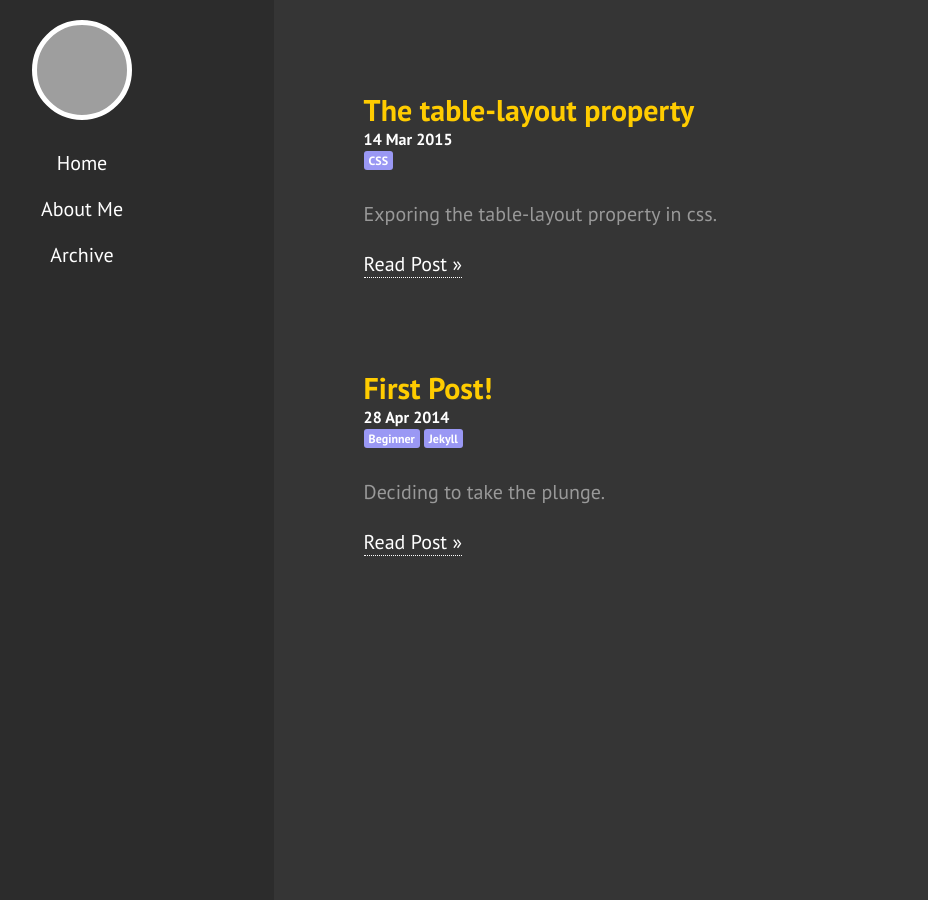
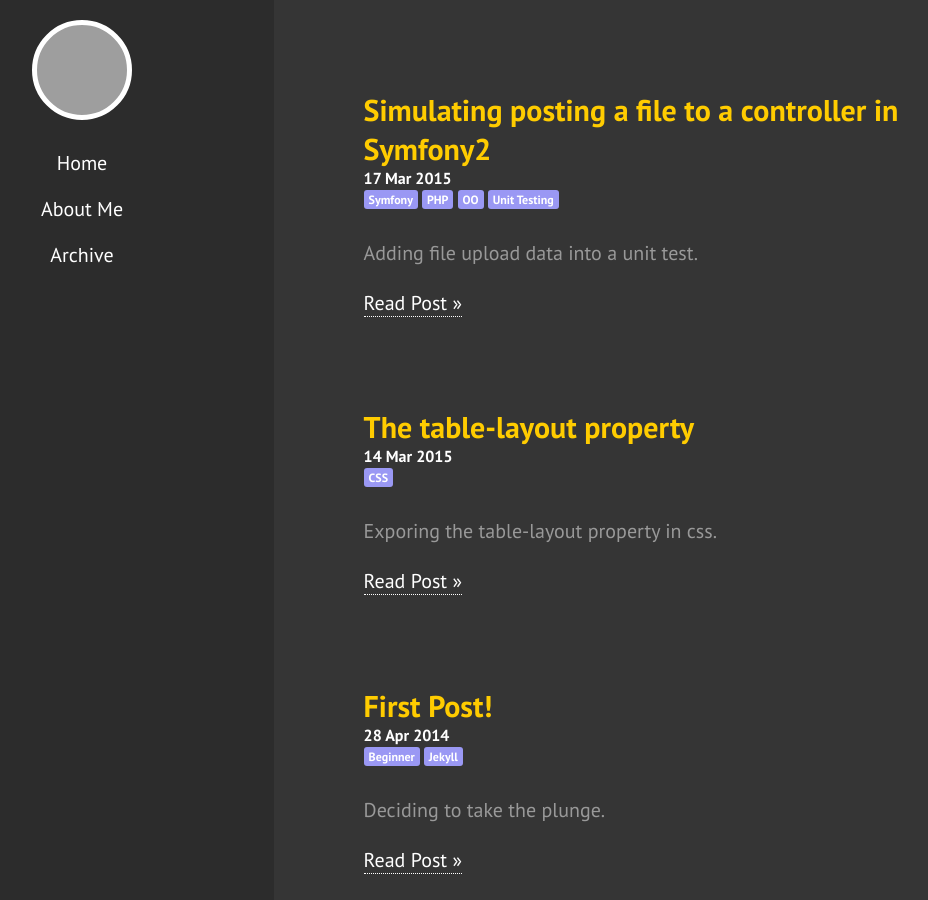
Before and after one commit to alexwyett/alexwyett.github.io, a Jekyll site: the page built from index.md, in a window 1280 px wide. Shown: the whole page, without its empty margins (110-1038 px from the left). Built offline with Jekyll 4.4.1, drawn with Linux system fonts in a browser that asks for light colours; nearby versions of some CDN libraries; grey boxes are pictures that could not be loaded.

Commit message:
New post.

```diff
--- a/_data/tags.yml
+++ b/_data/tags.yml
@@ -21,3 +21,12 @@
 
 - slug: html
   name: HTML
+
+- slug: symfony
+  name: Symfony
+
+- slug: unit-testing
+  name: Unit Testing
+
+- slug: oo
+  name: OO
--- /dev/null
+++ b/_posts/2015-03-17-simulating-file-posts-in-symfony-2.md
@@ -0,0 +1,16 @@
+---
+layout: post
+category : blog
+tagline: ""
+tags : [symfony,php,oo,unit-testing]
+title: "Simulating posting a file to a controller in Symfony2"
+excerpt: Adding file upload data into a unit test.
+---
+
+A lot of my <a href="http://www.originalcottages.co.uk" rel="nofollow">work</a> consists of building and maintaining a <a href="http://en.wikipedia.org/wiki/Representational_state_transfer" rel="nofollow">restful api</a>.  An important aspect of this is writing unit tests which help enforce consistency across our ever expanding codebase.
+
+One unit test that needed to be implemented was testing a route which allowed a file upload.  Since there isn't a way to post a form, the test needed to simluate the file upload using another method.  Fortunately, this is were Symfony's <a href="http://api.symfony.com/2.3/Symfony/Component/HttpFoundation/File/UploadedFile.html" rel="nofollow">UploadedFile</a> object is useful.
+
+The gist below is a quick example of what was required to test the controller endpoint.  Feel free to make any suggestions or improvements.
+
+<script src="https://gist.github.com/alexwyett/7babe88fbd09b0cb72bb.js"></script>
```
